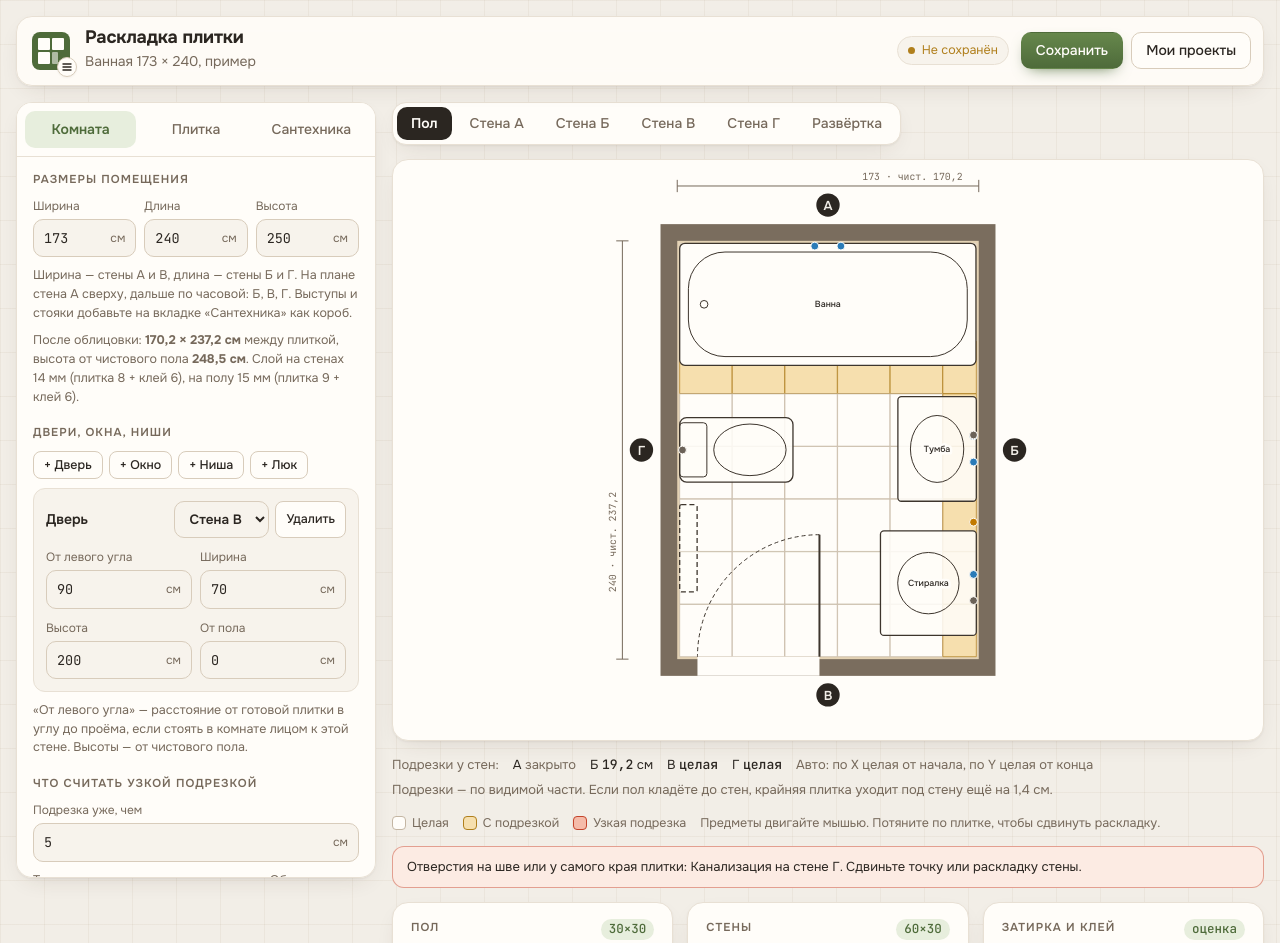
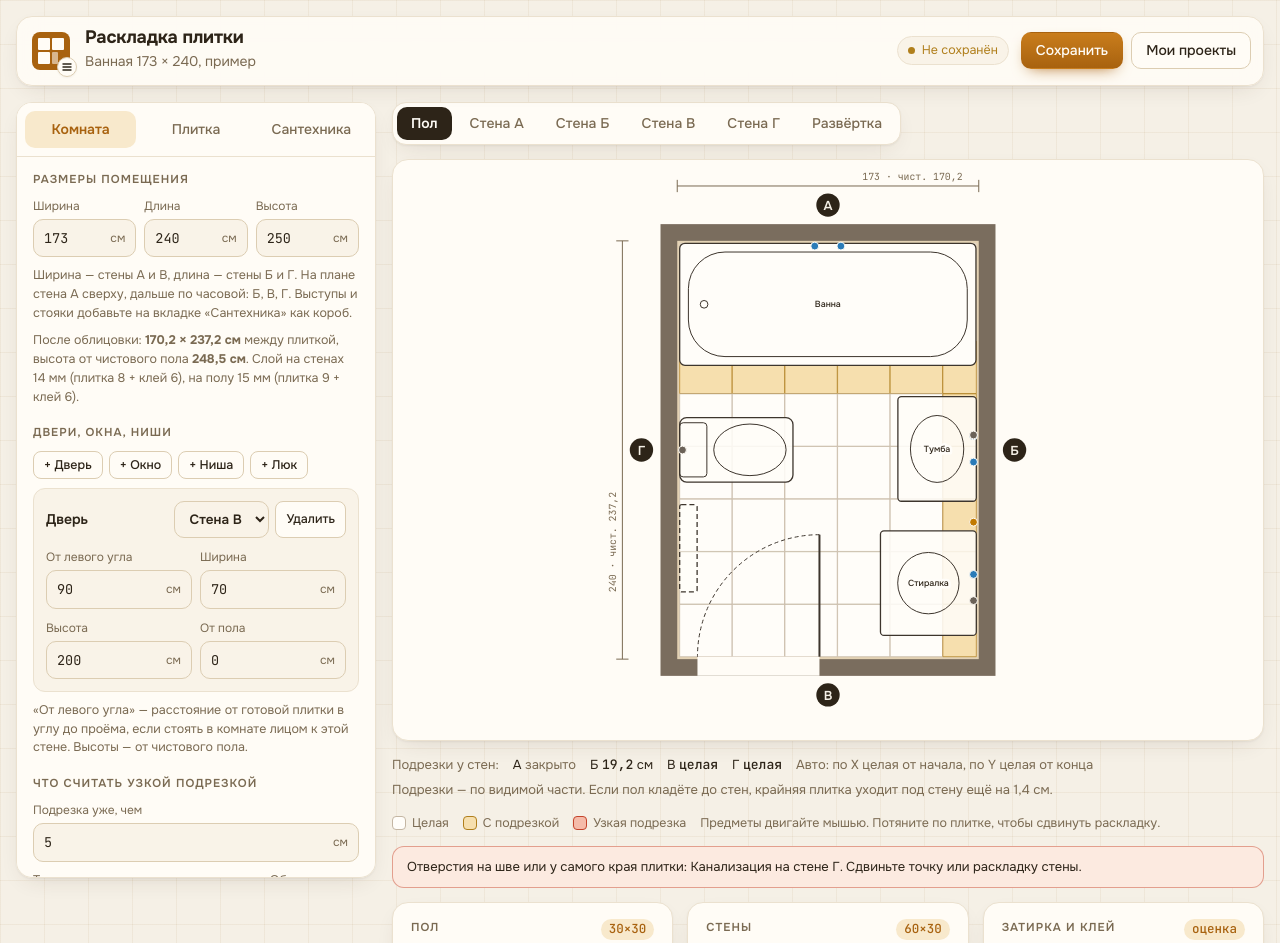
Before and after one commit to bublzy/tile-planner, a plain HTML site: page index.html in a window 1280 px wide. Shown: the top 943 px of the page. Drawn offline with Linux system fonts and the light colour scheme.

Commit message:
Палитра «Мёд»: сливочный фон, медово-янтарный акцент
Co-Authored-By: Claude Opus 5.5 <noreply@anthropic.com>

```diff
--- a/index.html
+++ b/index.html
@@ -16,26 +16,26 @@
 <link rel="stylesheet" href="https://fonts.googleapis.com/css2?family=JetBrains+Mono:wght@400;500&family=Onest:wght@400;500;600;700&display=swap">
 <style>
 /* Layout: рабочее место плиточника — слева пульт настроек, справа чертёж на светлой подложке, ниже смета.
-   Палитра «травертин и оливковая глазурь»: тёплый камень, сливочные панели, мягкие тени, на фоне — сетка швов. */
+   Палитра «мёд и сливки: сливочный камень, медово-янтарная глазурь»: тёплый камень, сливочные панели, мягкие тени, на фоне — сетка швов. */
 :root{
-  --bg:#f2eee7; --grid:rgba(120,92,52,.06);
-  --panel:#fffdf9; --panel2:#f7f3ec; --ink:#2b2621; --muted:#76695b; --line:#e8e0d4; --line2:#d8ccbb;
-  --accent:#4e6b3a; --accent-2:#66874c; --accent-soft:#e7eedd; --accent-ink:#fffdf9; --ok:#4e8a3a;
+  --bg:#f5f0e6; --grid:rgba(150,110,40,.07);
+  --panel:#fffcf6; --panel2:#f9f3e8; --ink:#2d2418; --muted:#7a6a52; --line:#ebe1cf; --line2:#dccdb2;
+  --accent:#a8620f; --accent-2:#c97d1c; --accent-soft:#f8e9cc; --accent-ink:#fffcf6; --ok:#4e8a3a;
   --scrim:rgba(40,30,20,.40);
   --shadow:0 1px 2px rgba(60,45,30,.06),0 8px 24px -10px rgba(60,45,30,.16);
   --shadow-lg:0 30px 70px -18px rgba(60,45,30,.40);
   --tile:#fffdf9; --tile-stroke:#c4b6a3; --grout:#e2d9cc; --paint:#ede7dd;
   --cut:#f6dfae; --cut-stroke:#b07f1c; --small:#f5bba9; --small-stroke:#c4442b;
-  --fixture:#fffdf9; --fixture-stroke:#3d352d; --layer:#e3d2b4; --wall:#7a6d5e; --sel:#d9691c; --glass:#d9e6e4; --elec:#c27a00; --water:#2a7bb8; --sewer:#6b6258;
+  --fixture:#fffdf9; --fixture-stroke:#3d352d; --layer:#e3d2b4; --wall:#7a6d5e; --sel:#c4421c; --glass:#d9e6e4; --elec:#c27a00; --water:#2a7bb8; --sewer:#6b6258;
   --r:16px; --r-sm:10px;
   --f-display:"Onest","Segoe UI",system-ui,sans-serif;
   --f-body:"Onest","Segoe UI",system-ui,-apple-system,sans-serif;
   --f-mono:"JetBrains Mono",ui-monospace,"Cascadia Mono",Consolas,monospace;
 }
 @media (prefers-color-scheme: dark){:root:not([data-theme="light"]){
-  --bg:#1a1714; --grid:rgba(230,200,150,.04);
-  --panel:#24201b; --panel2:#2b2620; --ink:#efe8dd; --muted:#ab9f8f; --line:#38312a; --line2:#463d34;
-  --accent:#a8c486; --accent-2:#bdd59d; --accent-soft:#313a26; --accent-ink:#1a1714; --ok:#9fce7c;
+  --bg:#1b1610; --grid:rgba(230,200,150,.04);
+  --panel:#251e15; --panel2:#2c241a; --ink:#f2e9da; --muted:#b2a189; --line:#3a3024; --line2:#4a3e2e;
+  --accent:#e8a54a; --accent-2:#f2bb6a; --accent-soft:#3d2e17; --accent-ink:#1b1610; --ok:#9fce7c;
   --scrim:rgba(8,6,4,.62);
   --shadow:0 1px 2px rgba(0,0,0,.35),0 10px 28px -12px rgba(0,0,0,.6);
   --shadow-lg:0 30px 70px -18px rgba(0,0,0,.8);
@@ -44,9 +44,9 @@
   --fixture:#3d362e; --fixture-stroke:#e2d9cc; --layer:#544733; --wall:#8d8172; --sel:#ffa14f; --glass:#2a3c3b; --elec:#f0b64a; --water:#6fb6ec; --sewer:#bdb4a8;
   color-scheme:dark}}
 :root[data-theme="dark"]{
-  --bg:#1a1714; --grid:rgba(230,200,150,.04);
-  --panel:#24201b; --panel2:#2b2620; --ink:#efe8dd; --muted:#ab9f8f; --line:#38312a; --line2:#463d34;
-  --accent:#a8c486; --accent-2:#bdd59d; --accent-soft:#313a26; --accent-ink:#1a1714; --ok:#9fce7c;
+  --bg:#1b1610; --grid:rgba(230,200,150,.04);
+  --panel:#251e15; --panel2:#2c241a; --ink:#f2e9da; --muted:#b2a189; --line:#3a3024; --line2:#4a3e2e;
+  --accent:#e8a54a; --accent-2:#f2bb6a; --accent-soft:#3d2e17; --accent-ink:#1b1610; --ok:#9fce7c;
   --scrim:rgba(8,6,4,.62);
   --shadow:0 1px 2px rgba(0,0,0,.35),0 10px 28px -12px rgba(0,0,0,.6);
   --shadow-lg:0 30px 70px -18px rgba(0,0,0,.8);
--- a/sw.js
+++ b/sw.js
@@ -1,5 +1,5 @@
 // Офлайн-кэш: сначала сеть (чтобы приходили обновления), без сети — сохранённая копия
-const CACHE = 'tile-planner-v5';
+const CACHE = 'tile-planner-v6';
 self.addEventListener('install', e => {
   e.waitUntil(caches.open(CACHE).then(c => c.addAll(['./', './index.html', './manifest.webmanifest', './icon.svg'])));
   self.skipWaiting();
```
